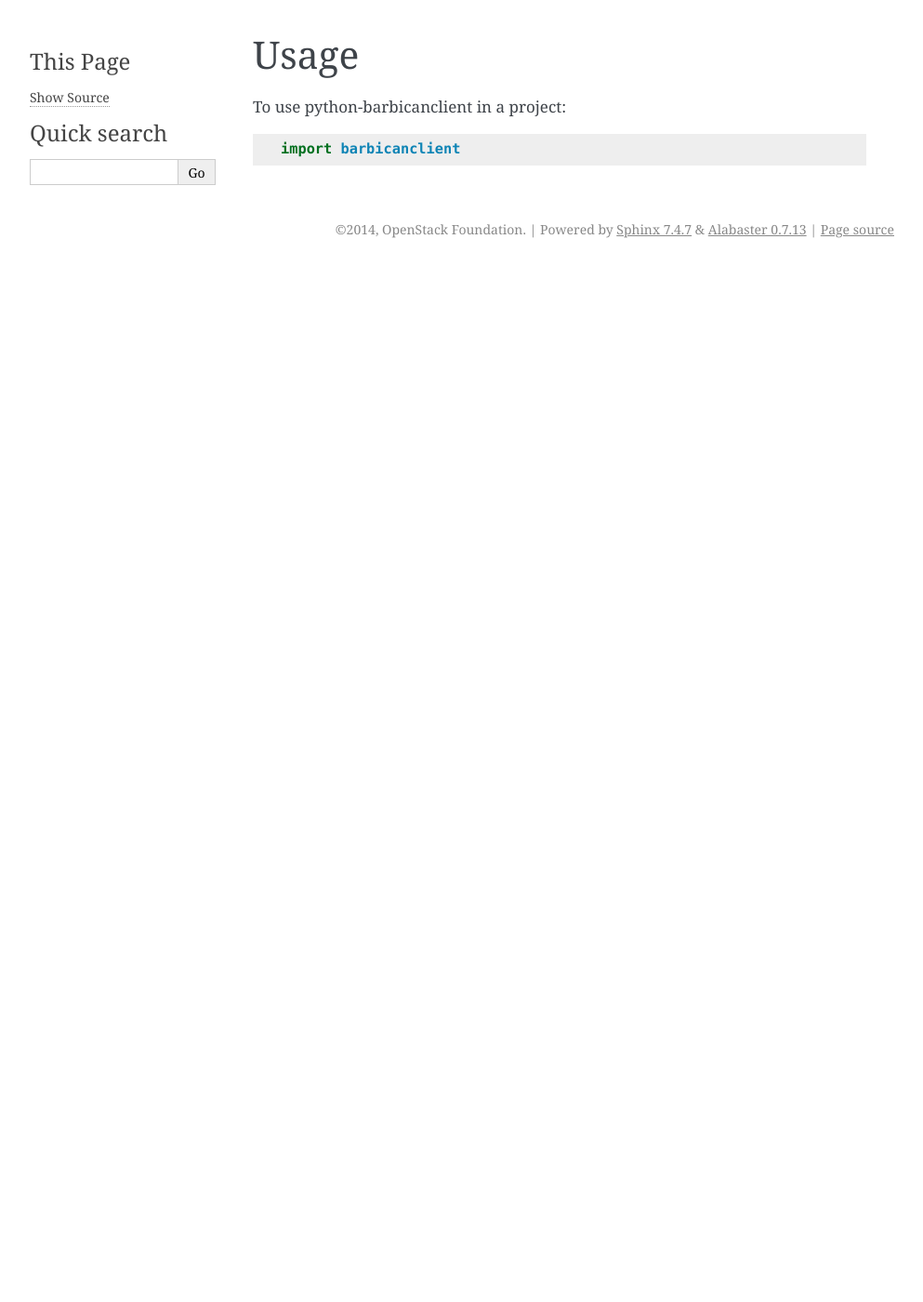
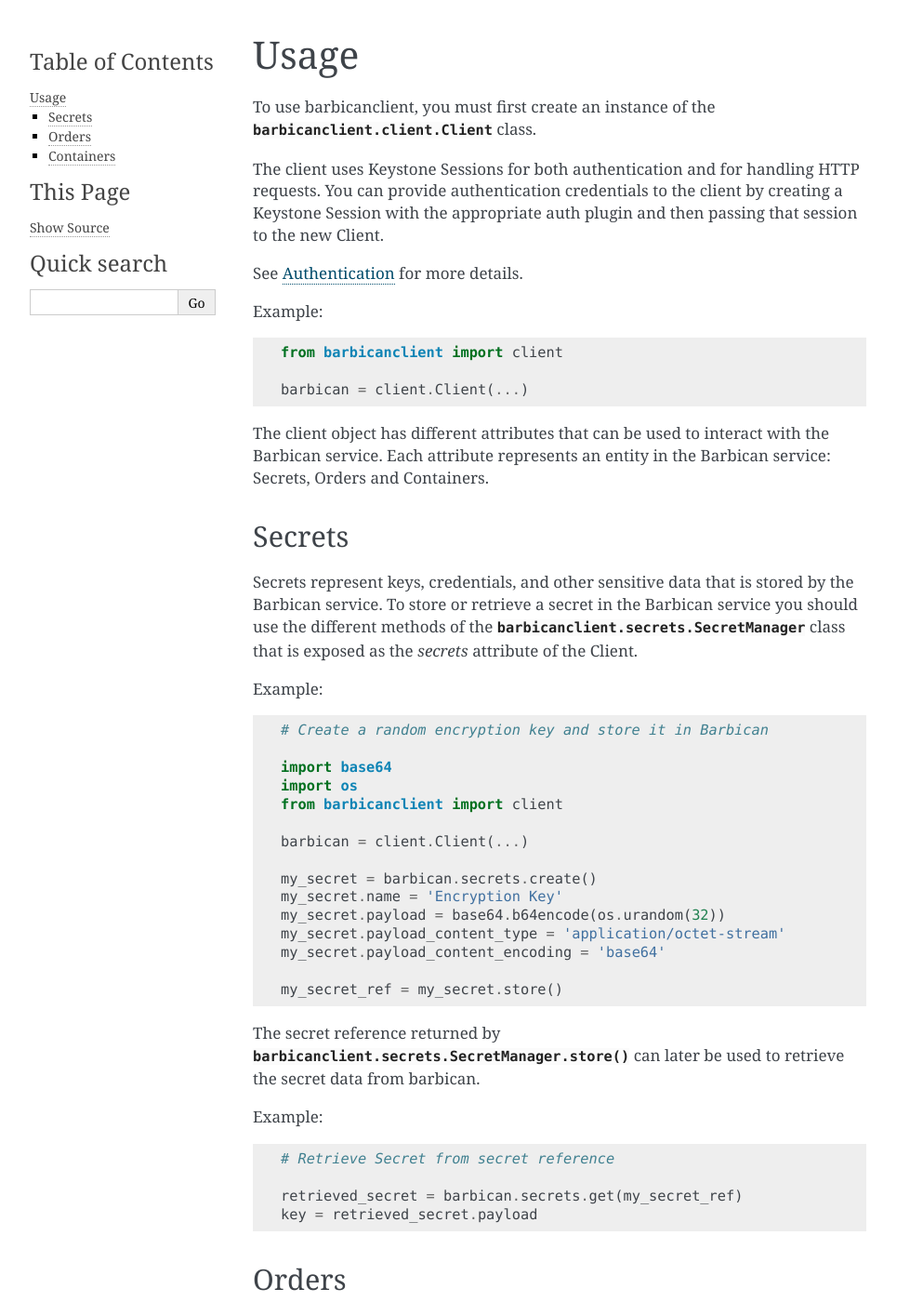
Before and after one commit to openstack/python-barbicanclient, a Sphinx documentation site: the page built from doc/source/usage.rst, in a window 1280 px wide and 1400 px high. Shown: the whole window at 93% size, without its empty margins (148-1141 px from the left). Built offline with Sphinx 7.4.7, drawn with Linux system fonts in a browser that asks for light colours; some of the changed text lies outside the part shown.

Commit message:
Add Usage documentation
Added Usage and Reference documentation.

Change-Id: I37469addf1d44db23ca04302cd5f7ca96c01b5e0

```diff
--- a/doc/source/readme.rst
+++ /dev/null
@@ -1 +0,0 @@
-.. include:: ../../README.rst
--- a/doc/source/usage.rst
+++ b/doc/source/usage.rst
@@ -2,6 +2,136 @@
 Usage
 ========
 
-To use python-barbicanclient in a project::
+To use barbicanclient, you must first create an instance of the
+:class:`barbicanclient.client.Client` class.
 
-    import barbicanclient
+The client uses Keystone Sessions for both authentication and for handling HTTP
+requests.  You can provide authentication credentials to the client by creating
+a Keystone Session with the appropriate auth plugin and then passing that
+session to the new Client.
+
+See :doc:`authentication` for more details.
+
+Example::
+
+    from barbicanclient import client
+
+    barbican = client.Client(...)
+
+The client object has different attributes that can be used to interact with
+the Barbican service.  Each attribute represents an entity in the Barbican
+service:  Secrets, Orders and Containers.
+
+Secrets
+=======
+
+Secrets represent keys, credentials, and other sensitive data that is stored
+by the Barbican service.  To store or retrieve a secret in the Barbican
+service you should use the different methods of the :class:`barbicanclient.secrets.SecretManager`
+class that is exposed as the `secrets` attribute of the Client.
+
+Example::
+
+    # Create a random encryption key and store it in Barbican
+
+    import base64
+    import os
+    from barbicanclient import client
+
+    barbican = client.Client(...)
+
+    my_secret = barbican.secrets.create()
+    my_secret.name = 'Encryption Key'
+    my_secret.payload = base64.b64encode(os.urandom(32))
+    my_secret.payload_content_type = 'application/octet-stream'
+    my_secret.payload_content_encoding = 'base64'
+
+    my_secret_ref = my_secret.store()
+
+The secret reference returned by :meth:`barbicanclient.secrets.SecretManager.store`
+can later be used to retrieve the secret data from barbican.
+
+Example::
+
+    # Retrieve Secret from secret reference
+
+    retrieved_secret = barbican.secrets.get(my_secret_ref)
+    key = retrieved_secret.payload
+
+Orders
+======
+
+Orders are used to request secret material to be created by the Barbican
+service.  Submitting an order will result in a Secret being created on your
+behalf.  The Secret can then be used like any Secret you may have uploaded
+yourself.  Orders should be created using the factory methods in the
+:class:`barbicanclient.orders.OrderManager` instance in the `orders`
+attribute of the `Client`.
+
+Example::
+
+    # Submit an order to generate a random encryption key
+
+    from barbicanclient import client
+
+    barbican = client.Client(...)
+
+    my_order = barbican.orders.key_order()
+    my_order.algorithm = 'AES'
+    my_order.mode = 'CBC'
+    my_order.bit_length = 256
+
+    my_order_ref = my_order.submit()
+
+The order reference returned by :meth:`barbicanclient.orders.Order.submit()`
+can later be used to retrieve the order from Barbican.
+
+Example::
+
+    # Retrieve Order from order reference
+
+    retrieved_order = barbican.orders.get(my_order_ref)
+
+Once your order has been processed by Barbican, the order status will be set
+to `'ACTIVE'`.  An active order will contain the reference to the requested
+secret (or container).
+
+Example::
+
+    # Retrieve Encryption Key generated by the above KeyOrder
+
+    generated_secret = barbican.secrets.get(retrieved_order.secret_ref)
+    key = generated_secret.payload
+
+Currently the client can submit :class:`barbicanclient.orders.KeyOrder` orders
+for Keys suitable for symmetric encryption, and :class:`barbicanclient.orders.AsymmetricOrder`
+for Asymmetric keys such as RSA keys.
+
+Containers
+==========
+
+Containers can be either arbitrary groupings of `Secrets` or a strict
+grouping of Secrets, such as the Public and Private keys of an RSA keypair.
+
+Containers should be managed using the :class:`barbicanclient.containers.ContainerManager`
+instance in the `containers` attribute of the `Client`
+
+Example::
+
+    # Add the Secrets created above to a container
+
+    my_container = barbican.containers.create()
+
+    my_container.add('Retrieved Secret', retrieved_secret)
+    my_container.add('Generated Secret', generated_secret)
+
+    my_container_ref = my_container.store()
+
+The container reference returned by :meth:`barbicanclient.containers.Container.store`
+can later be used to retrieve the container from Barbican.
+
+Example::
+
+    # Retrieve container from Barbican
+
+    retrieved_container = barbican.containers.get(my_container_ref)
```
Also changed, not shown: doc/source/authentication.rst (added, +68 -0 lines), doc/source/index.rst (+8 -3 lines), doc/source/reference.rst (added, +48 -0 lines).
